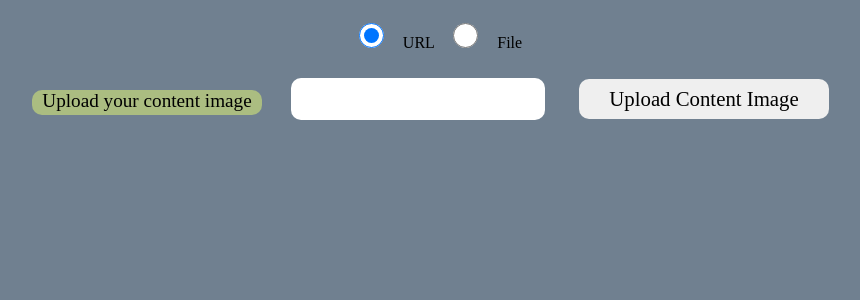
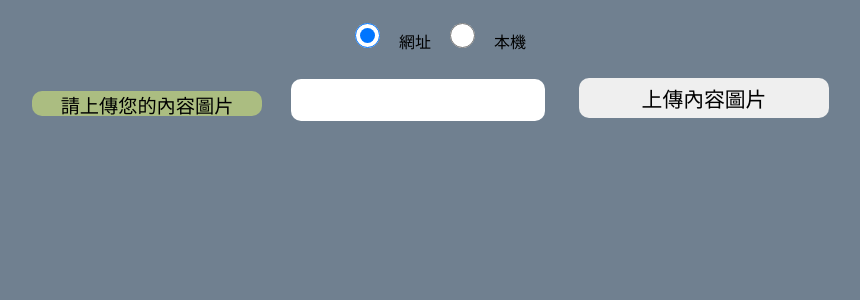
Before and after one commit to Wen-Chu/StyleTransfer_web, a Flask app: page / in a window 1280 px wide. Shown: the top 300 px of the page, without its empty margins (207-1067 px from the left). Run offline with Flask 2, Linux system fonts and the light colour scheme.

Commit message:
05116 modify
Change language from en to zh-tw

```diff
--- a/app.py
+++ b/app.py
@@ -32,15 +32,15 @@ def readimg1():
     else:
         img1_input = request.form['img1_file']
     if img1_input == '':
-        flash("Please input content image")
+        flash("請輸入內容圖片")
         return render_template("index.html")
     else:
         try:
             img1 = uploadPicture1(img1_input)
-            img1.save("static/Images/content_image.jpg")
-            return render_template("index.html", file1="../static/Images/content_image.jpg")
+            img1.save("static/Images/content_image.png")
+            return render_template("index.html", file1="../static/Images/content_image.png")
         except:
-            flash("Content image import error!")
+            flash("內容圖片上傳錯誤!")
             return render_template("index.html")
 
 @app.route("/img2", methods=['POST', 'GET'])
@@ -50,24 +50,24 @@ def readimg2():
     else:
         img2_input = request.form['img2_file']
     if img2_input == '':
-        flash("Please input style image")
-        return render_template("index.html", file1="../static/Images/content_image.jpg")
+        flash("請輸入風格圖片")
+        return render_template("index.html", file1="../static/Images/content_image.png")
     else:
         try:
             img2 = uploadPicture2(img2_input)
-            img2.save("static/Images/style_image.jpg")
-            return render_template("index.html", file1="../static/Images/content_image.jpg",
-                                   file2="../static/Images/style_image.jpg")
+            img2.save("static/Images/style_image.png")
+            return render_template("index.html", file1="../static/Images/content_image.png",
+                                   file2="../static/Images/style_image.png")
         except:
-            flash("Style image import error!")
-            return render_template("index.html", file1="../static/Images/content_image.jpg")
+            flash("風格圖片上傳錯誤!")
+            return render_template("index.html", file1="../static/Images/content_image.png")
 
 @app.route("/trans", methods=['POST', 'GET'])
 def showimg3():
     img3 = combine()
-    img3.save("static/Images/stylized_image.jpg")
-    return render_template("index.html", file1="../static/Images/content_image.jpg",
-                           file2="../static/Images/style_image.jpg", file3="../static/Images/stylized_image.jpg")
+    img3.save("static/Images/stylized_image.png")
+    return render_template("index.html", file1="../static/Images/content_image.png",
+                           file2="../static/Images/style_image.png", file3="../static/Images/stylized_image.png")
 
 def crop_center(image):
     shape = image.shape
@@ -83,9 +83,19 @@ def load_image(image_url, image_size=(256, 256), preserve_aspect_ratio=True):
     try:
         image_path = tf.keras.utils.get_file(file_name, image_url)
     except:
-        file_name = file_name.replace('/', '').replace('\\', '').replace(':', '').replace('*', '').replace('?', '') \
-            .replace('"', '').replace('<', '').replace('>', '').replace('|', '')
-        file_name = file_name+'.jpg'
+        if '.jpg' in file_name:
+            temp = file_name.split('.jpg')[0]
+            file_name = temp + '.jpg'
+        elif '.jpeg' in file_name:
+            temp = file_name.split('.jpeg')[0]
+            file_name = temp + '.jpg'
+        elif '.png' in file_name:
+            temp = file_name.split('.png')[0]
+            file_name = temp + '.png'
+        else:
+            file_name = file_name.replace('/', '').replace('\\', '').replace(':', '').replace('*', '').replace('?', '') \
+                .replace('"', '').replace('<', '').replace('>', '').replace('|', '')
+            file_name = file_name+'.png'
         image_path = tf.keras.utils.get_file(file_name, image_url)
     img = tf.io.decode_image(
         tf.io.read_file(image_path),
--- a/templates/index.html
+++ b/templates/index.html
@@ -15,40 +15,40 @@
       {% endwith %}
     <form id="form01" action="img1" method="post" onsubmit="btn01.disabled = true; return true;">
         <input type="radio" name="rad1" value="rad1_url" id="rad1_url" onclick="img_type(0)" checked>
-        <label for="rad1_url" id="rad1_text1">URL</label>
+        <label for="rad1_url" id="rad1_text1">網址</label>
         <input type="radio" name="rad1" value="rad1_file" id="rad1_file" onclick="img_type(1)">
-        <label for="rad1_file" id="rad1_text2">File</label>
+        <label for="rad1_file" id="rad1_text2">本機</label>
         <br>
-        <p> Upload your content image</p>
+        <p>請上傳您的內容圖片</p>
         <input type="text" name="img1_url" id="url01">
         <input type="file" name="img1_file" id="file01"  accept="image/png, image/jpeg, image/png"
                style="display: none;">
-        <input type="submit" value="Upload Content Image" id="btn01">
+        <input type="submit" value="上傳內容圖片" id="btn01">
         <br>
     </form>
     {% if file1 %}
-        <p>Content image uploaded</p>
+        <p>內容圖片已上傳</p>
         <br>
     {% endif %}
     <form id="form02" action="img2" method="post" onsubmit="btn02.disabled = true; return true;"  style="display: none;">
         <input type="radio" name="rad2" value="rad2_url" id="rad2_url" onclick="img_type(2)" checked>
-        <label for="rad2_url" id="rad2_text1">URL</label>
+        <label for="rad2_url" id="rad2_text1">網址</label>
         <input type="radio" name="rad2" value="rad2_file" id="rad2_file" onclick="img_type(3)">
-        <label for="rad2_file" id="rad2_text2">File</label>
+        <label for="rad2_file" id="rad2_text2">本機</label>
         <br>
-        <p> Upload your style image</p>
+        <p>請上傳您的風格圖片</p>
         <input type="text" name="img2_url" id="url02">
         <input type="file" name="img2_file" id="file02" accept="image/png, image/jpeg, image/png"
                style="display: none;">
-        <input type="submit" value="Upload Style Image" id="btn02">
+        <input type="submit" value="上傳風格圖片" id="btn02">
         <br>
     </form>
     {% if file2 %}
-        <p>Style image uploaded</p>
+        <p>風格圖片已上傳</p>
         <br>
     {% endif %}
     <form id="form03" action="trans" method="post" onsubmit="btn03.disabled = true; return true;" style="display: none;">
-        <input type="submit" value="Transfer" id="btn03" onclick="loader()" disabled><br>
+        <input type="submit" value="轉換圖片" id="btn03" onclick="loader()" disabled><br>
         {% if file1 %}
         <div>
             <img src="{{ file1 }}" onload="changetype(1)">
@@ -62,7 +62,7 @@
             <div class="loader"  id="loader" style="display: none;">
                 <div class="loader02"  id="loader02" style="display: none;">
                     <div></div><div></div><div></div><div></div><div></div>
-                    <p class="trans"> Transforming</p>
+                    <p class="trans">轉換中</p>
                 </div>
             </div>
         </div>
@@ -72,8 +72,8 @@
     <form id="form04" action="again" onsubmit="btn03.disabled = true; return true;" style="display: none;">
         <br>
         <button><a href="../static/Images/stylized_image.png" download="output" style="text-decoration:none; color: black">
-                Download Styled Image </a></button>
-        <input type="submit" value="Try again" id="btn04">
+                下載轉換後圖片 </a></button>
+        <input type="submit" value="再玩一次" id="btn04">
     </form>
 </body>
 <script type="text/javascript">
```
Also changed, not shown: static/Images/content_image.jpg (added), static/Images/content_image.png, static/Images/style_image.png, static/Images/stylized_image.png.
